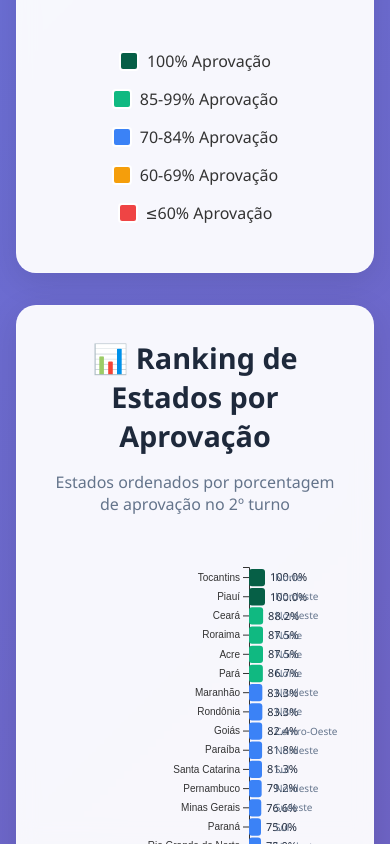
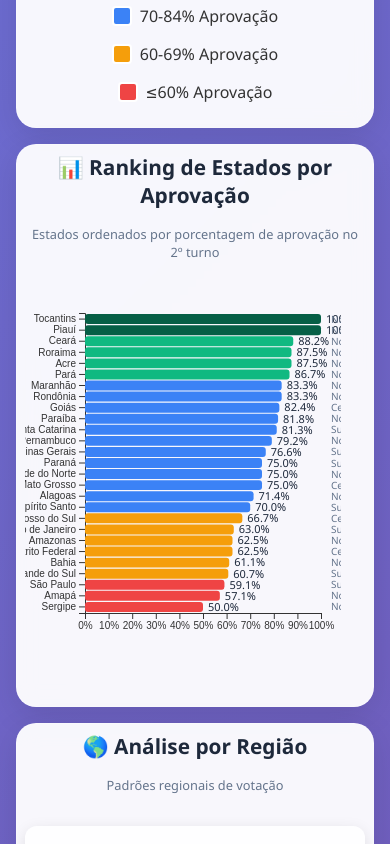
Before and after one commit to fcavalcantirj/pec-bandidagem, a website: page estados.html in a window 390 px wide. Shown: the part 1892-2736 px from the top of the page. Drawn offline with nearby package versions, Linux system fonts and the light colour scheme.

Commit message:
Fix mobile layout issues and improve responsive design
- Fix table overflow on mobile by adding horizontal scrolling
- Improve mobile spacing and typography
- Add responsive chart sizing for estados.html
- Enhance mobile layout for all pages
- Better touch-friendly interface elements

```diff
--- a/estados.html
+++ b/estados.html
@@ -372,6 +372,34 @@
             .map-legend {
                 flex-direction: column;
             }
+
+            /* Mobile chart improvements */
+            .chart-container {
+                padding: 1rem;
+                margin: 1rem 0;
+            }
+
+            .chart-title {
+                font-size: 1.5rem;
+            }
+
+            .chart-subtitle {
+                font-size: 0.9rem;
+            }
+        }
+
+        @media (max-width: 480px) {
+            .chart-container {
+                padding: 0.5rem;
+            }
+
+            .chart-title {
+                font-size: 1.3rem;
+            }
+
+            .chart-subtitle {
+                font-size: 0.8rem;
+            }
         }
     </style>
 </head>
@@ -473,6 +501,29 @@
 
     <script src="data.js"></script>
     <script>
+        // Mobile responsiveness functions
+        function isMobile() {
+            return window.innerWidth <= 768;
+        }
+
+        function getMobileMargins() {
+            if (window.innerWidth <= 480) {
+                return {top: 20, right: 20, bottom: 80, left: 60};
+            } else if (window.innerWidth <= 768) {
+                return {top: 20, right: 30, bottom: 90, left: 80};
+            }
+            return {top: 40, right: 40, bottom: 100, left: 120};
+        }
+
+        function getMobileHeight() {
+            if (window.innerWidth <= 480) {
+                return 400;
+            } else if (window.innerWidth <= 768) {
+                return 500;
+            }
+            return 600;
+        }
+
         // Brazilian states mapping and regions
         const stateRegions = {
             'AC': {name: 'Acre', region: 'Norte'},
@@ -657,11 +708,12 @@
                 const svg = d3.select('#state-ranking');
                 const container = svg.node().parentNode;
                 const containerWidth = container.clientWidth - 40;
-                const margin = {top: 20, right: 100, bottom: 60, left: 200};
-                const width = containerWidth - margin.left - margin.right;
-                const height = 600 - margin.top - margin.bottom;
+                const margin = getMobileMargins();
+                const width = Math.max(200, containerWidth - margin.left - margin.right);
+                const chartHeight = getMobileHeight();
+                const height = chartHeight - margin.top - margin.bottom;
 
-                svg.attr('width', containerWidth).attr('height', 600);
+                svg.attr('width', containerWidth).attr('height', chartHeight);
                 svg.selectAll('*').remove();
 
                 const g = svg.append('g')
@@ -801,11 +853,12 @@
                 const svg = d3.select('#comparison-chart');
                 const container = svg.node().parentNode;
                 const containerWidth = container.clientWidth - 40;
-                const margin = {top: 20, right: 30, bottom: 60, left: 60};
-                const width = containerWidth - margin.left - margin.right;
-                const height = 400 - margin.top - margin.bottom;
+                const margin = isMobile() ? {top: 20, right: 20, bottom: 70, left: 50} : {top: 20, right: 30, bottom: 60, left: 60};
+                const width = Math.max(200, containerWidth - margin.left - margin.right);
+                const chartHeight = isMobile() ? 350 : 400;
+                const height = chartHeight - margin.top - margin.bottom;
 
-                svg.attr('width', containerWidth).attr('height', 400);
+                svg.attr('width', containerWidth).attr('height', chartHeight);
 
                 const g = svg.append('g')
                     .attr('transform', `translate(${margin.left},${margin.top})`);
```
Also changed, not shown: fluxo.html (+27 -0 lines), relatorio.html (+103 -5 lines).
